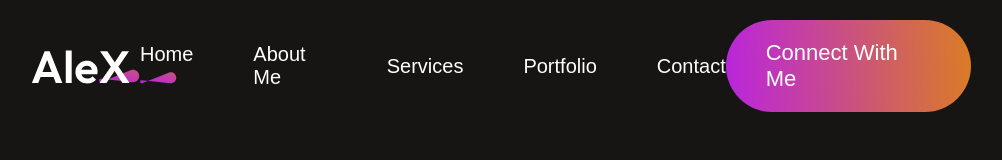
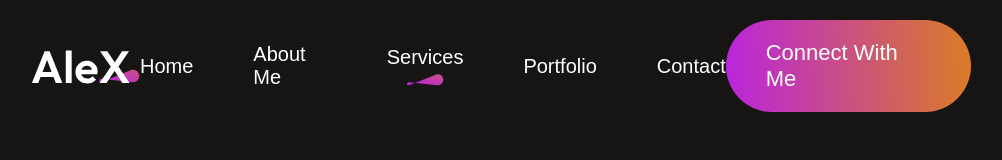
Before and after one commit to KipletingEdwin/Portfolio-Website-In-React-JS-, a React app: page / in a window 1280 px wide. Shown: the top 160 px of the page, without its empty margins (139-1141 px from the left). Built offline with nearby package versions, Linux system fonts and the light colour scheme; the HTML template or start-up script is replaced by a standard one.

Commit message:
add id to different components

```diff
--- a/src/Components/About/About.jsx
+++ b/src/Components/About/About.jsx
@@ -5,7 +5,7 @@ import profile_img from '../../assets/assets/about_profile.svg'
 
 const About = () => {
   return (
-    <div className='about'>
+    <div className='about' id='about'>
         <div className="about-title">
             <h1>About Me</h1>
             <img src={theme_pattern} alt='thme-pattern'  />
--- a/src/Components/Contact/Contact.jsx
+++ b/src/Components/Contact/Contact.jsx
@@ -9,7 +9,7 @@ import call_icon from '../../assets/assets/call_icon.svg'
 
 const Contact = () => {
   return (
-    <div className='contact'>
+    <div className='contact' id='contact'>
     <div className="contact-title">
     <h1> Get in touch</h1>
     <img src={theme_pattern} alt='contact' />
--- a/src/Components/Hero/Hero.jsx
+++ b/src/Components/Hero/Hero.jsx
@@ -4,7 +4,7 @@ import profileImg from "../../assets/assets/profile_img.svg";
 
 const Hero = () => {
   return (
-    <div className="hero">
+    <div className="hero" id="home">
       <img src={profileImg} alt="profile" />
       <h1><span>I'm Alex Bennett,</span> frontend developer based in USA.</h1>
       <p>
--- a/src/Components/MyWork/MyWork.jsx
+++ b/src/Components/MyWork/MyWork.jsx
@@ -8,7 +8,7 @@ import arrow_icon from '../../assets/assets/arrow_icon.svg'
 
 export const MyWork = () => {
   return (
-    <div className='myWork'>
+    <div className='myWork' id='work'>
         <div className="myWork-title">
             <h1>My Latest Work</h1>
             <img src={theme_pattern} alt='work' />
--- a/src/Components/Navbar/Navbar.css
+++ b/src/Components/Navbar/Navbar.css
@@ -25,3 +25,15 @@
 .nav-connect:hover{
     transform: scale(1.05);
 }
+
+.nav-menu li{
+    display: flex;
+    flex-direction: column;
+    gap: 5px;
+    cursor: pointer;
+}
+
+.nav-menu li img{
+    display: flex;
+    margin: auto;
+}
--- a/src/Components/Navbar/Navbar.jsx
+++ b/src/Components/Navbar/Navbar.jsx
@@ -5,7 +5,7 @@ import underline from '../../assets/assets/nav_underline.svg'
 
 export const Navbar = () => {
 
-  const [menu, setMenu] = useState("home");
+  const [menu, setMenu] = useState("services");
 
 
 
```
